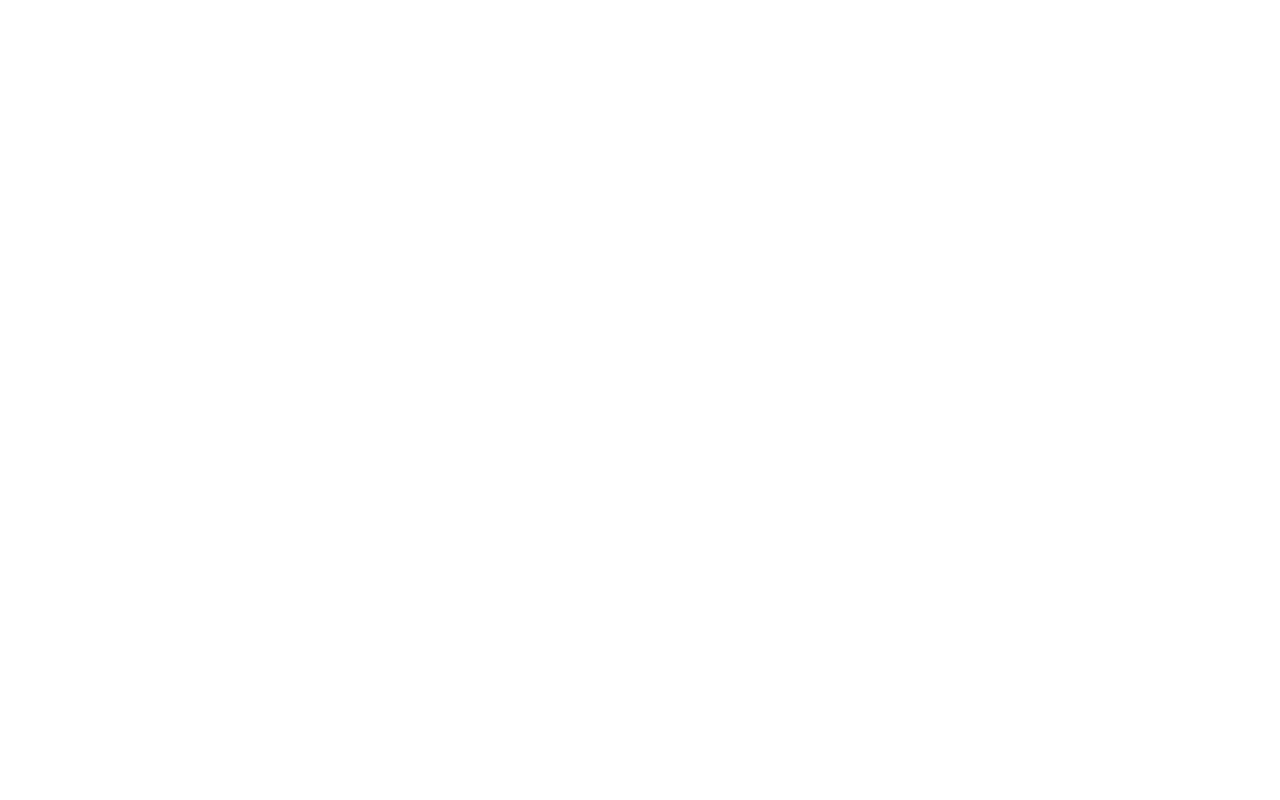
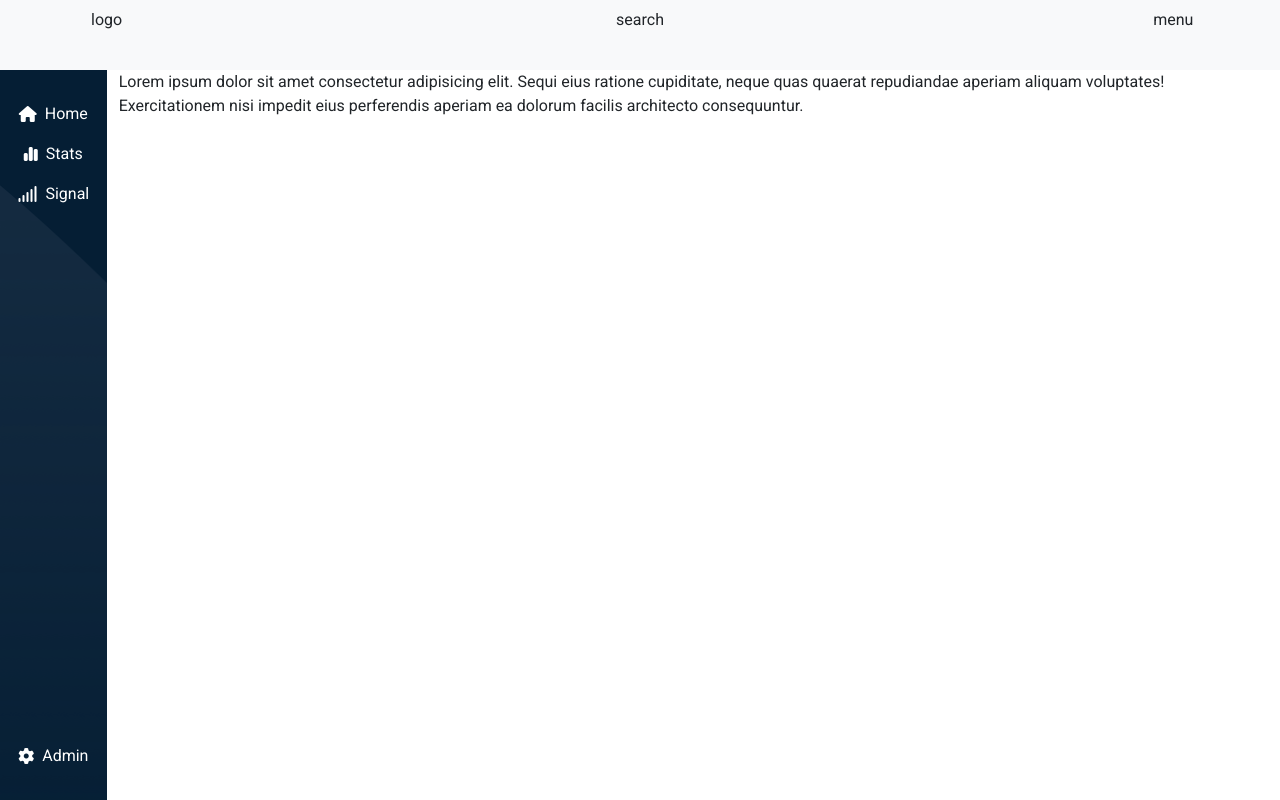
Before and after one commit to RiccardoImperato/html-css-bootstrap-dashboard, a plain HTML site: page index.html in a window 1280 px wide. Drawn offline with nearby package versions, Linux system fonts and the light colour scheme.

Commit message:
feat: navbar

```diff
--- a/css/style.css
+++ b/css/style.css
@@ -3,3 +3,28 @@
 @import url(../css/_partials/typo.css);
 
 /*/ Import */
+
+/* Header */
+
+header {
+    height: 4.375rem;
+}
+
+/*/ Header */
+
+/* Main */
+
+main {
+    height: calc(100vh - 4.375rem);
+}
+
+nav {
+    height: 100%;
+}
+
+#sidebar {
+    background-color: #051e34;
+    background-image: url(../img/sidebar-bg.png);
+}
+
+/*/ Main */
--- a/index.html
+++ b/index.html
@@ -22,10 +22,52 @@
 
 <body>
     <!-- Header -->
-    <header></header>
+    <header class="container-fluid bg-light py-2 text-center position-sticky start-0 top-0 end-0">
+        <div class="row">
+            <div class="col-2">
+                logo
+            </div>
+            <div class="col-8">
+                search
+            </div>
+            <div class="col-2">
+                menu
+            </div>
+        </div>
+    </header>
     <!-- /Header -->
     <!-- Main -->
-    <main></main>
+    <main>
+        <nav class="row m-0">
+            <div class="col-1 d-flex flex-column justify-content-between text-white py-4" id="sidebar">
+                <div class="d-flex flex-column">
+                    <div class="my-2 d-flex align-items-center justify-content-center">
+                        <i class="fa-solid fa-house"></i>
+                        <div class="d-none d-lg-block ms-2">Home</div>
+                    </div>
+                    <div class="my-2 d-flex align-items-center justify-content-center">
+                        <i class="fa-solid fa-chart-simple"></i>
+                        <div class="d-none d-lg-block ms-2">Stats</div>
+                    </div>
+                    <div class="my-2 d-flex align-items-center justify-content-center">
+                        <i class="fa-solid fa-signal"></i>
+                        <div class="d-none d-lg-block ms-2">Signal</div>
+                    </div>
+                </div>
+                <div class="my-2 d-flex align-items-center justify-content-center">
+                    <i class="fa-solid fa-gear"></i>
+                    <div class="d-none d-lg-block ms-2">Admin</div>
+                </div>
+            </div>
+            <div class="col">
+                Lorem ipsum dolor sit amet consectetur adipisicing elit. Sequi eius ratione cupiditate, neque quas
+                quaerat
+                repudiandae aperiam aliquam voluptates! Exercitationem nisi impedit eius perferendis aperiam ea dolorum
+                facilis architecto consequuntur.
+            </div>
+        </nav>
+
+    </main>
     <!-- /Main -->
     <!-- Footer -->
     <footer></footer>
```
Also changed, not shown: img/sidebar-bg.png (added).
